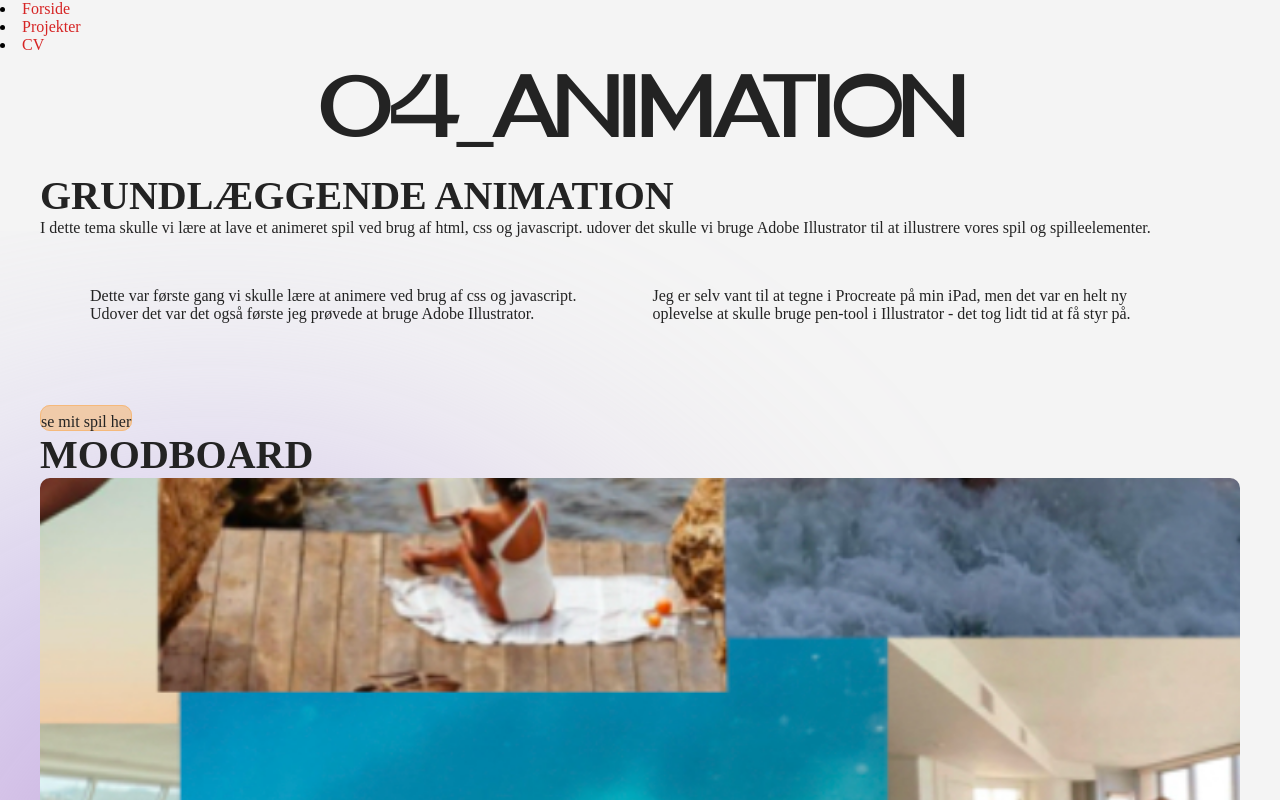
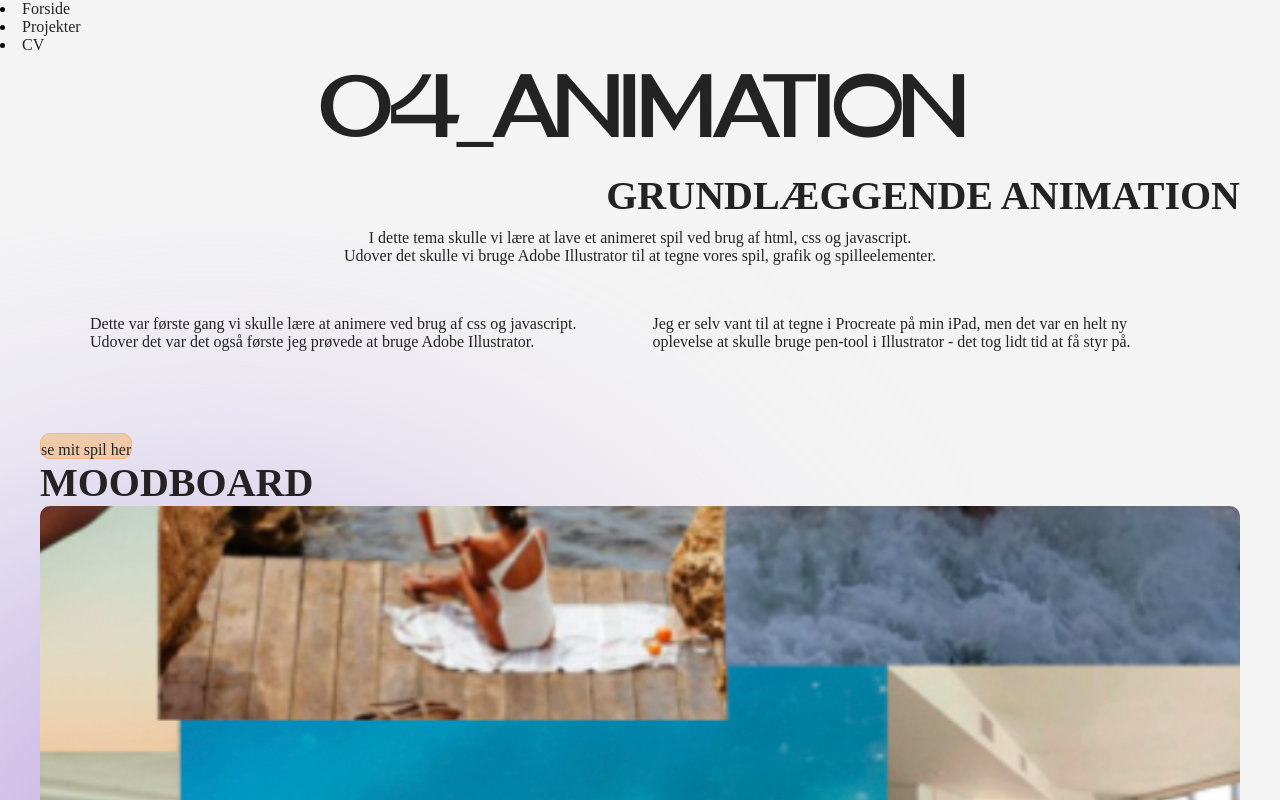
Before and after one commit to victoriawerngreen/eksamen_sem1, a plain HTML site: page tema4.html in a window 1280 px wide. Shown: the top 800 px of the page. Drawn offline with Linux system fonts and the light colour scheme; a web font is replaced by a local one.

Commit message:
styling af intro_center

```diff
--- a/generel.css
+++ b/generel.css
@@ -65,7 +65,7 @@ a {
   font-family: "Afacad Flux", serif;
   font-weight: regular;
   text-decoration: none;
-  color: #d62424;
+  color: #232323;
 }
 
 /* ---------FOOTER--------- */
--- a/style.css
+++ b/style.css
@@ -77,6 +77,7 @@ h1 {
 #main_projekter {
   background-image: url(img/projekter_bg.svg);
   background-size: cover;
+  border-radius: 10px;
 }
 
 .grid-1_1-flex {
@@ -96,7 +97,6 @@ h1 {
   margin-top: 25px;
   padding-top: 7px;
   font-family: Gerbil;
-  color: #232323;
 }
 .knap_3 {
   width: 150px;
@@ -108,7 +108,6 @@ h1 {
   margin-top: 25px;
   padding-top: 7px;
   font-family: Gerbil;
-  color: #232323;
 }
 .knap_4 {
   width: 150px;
@@ -120,7 +119,6 @@ h1 {
   margin-top: 25px;
   padding-top: 7px;
   font-family: Gerbil;
-  color: #232323;
 }
 .knap_5 {
   width: 150px;
@@ -132,7 +130,6 @@ h1 {
   margin-top: 25px;
   padding-top: 7px;
   font-family: Gerbil;
-  color: #232323;
 }
 
 .tema_boks {
@@ -153,4 +150,20 @@ h1 {
   display: block; /* du har sat display block på fordi den ligger inde i en .tema_boks, som du har sat til at centrere hele mulevitten, så for at undgå den hopper op i midten sætter vi block på!*/
 }
 
+/* ----------TEMAER INTRO_CENTER----------*/
+.citat {
+  text-align: center;
+  padding-top: 10px;
+}
+
+.intro_center h2 {
+  text-align: right;
+}
+
 /* ----------TEMA 2----------*/
+
+/* ----------TEMA 3----------*/
+
+/* ----------TEMA 4----------*/
+
+/* ----------TEMA 5----------*/
--- a/tema4.html
+++ b/tema4.html
@@ -26,7 +26,10 @@
       <div class="intro_center">
         <h1 class="h1-mindre" >04_animation</h1>
         <h2>grundlæggende animation</h2>
-        <p>I dette tema skulle vi lære at lave et animeret spil ved brug af html, css og javascript. udover det skulle vi bruge Adobe Illustrator til at illustrere vores spil og spilleelementer.</p>
+        <div class="citat">
+        <p>I dette tema skulle vi lære at lave et animeret spil ved brug af html, css og javascript.</p>
+        <p>Udover det skulle vi bruge Adobe Illustrator til at tegne vores spil, grafik og spilleelementer.</p>
+      </div>
         <div class="grid-1_1">
           <p>Dette var første gang vi skulle lære at animere ved brug af css og javascript. Udover det var det også første jeg prøvede at bruge Adobe Illustrator.</p>
           <p>Jeg er selv vant til at tegne i Procreate på min iPad, men det var en helt ny oplevelse at skulle bruge pen-tool i Illustrator - det tog lidt tid at få styr på.</p>
```
Also changed, not shown: tema2.html (+4 -2 lines), tema3.html (+2 -0 lines), tema5.html (+4 -1 lines).
